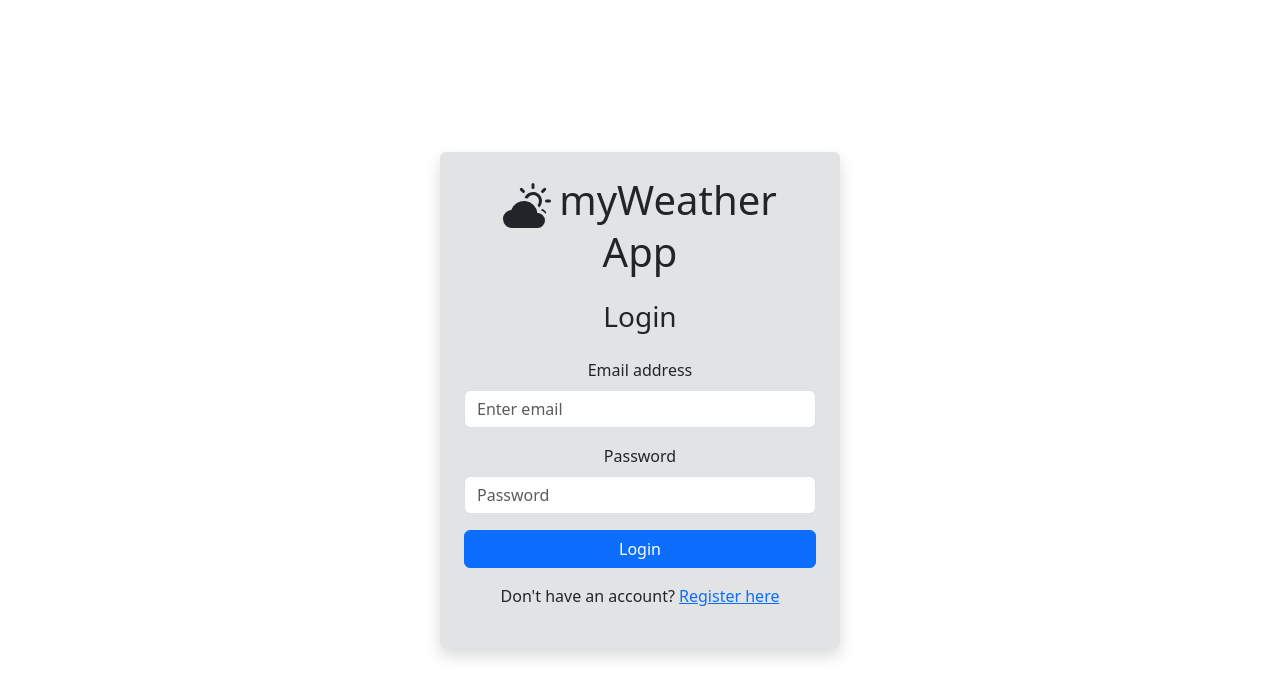
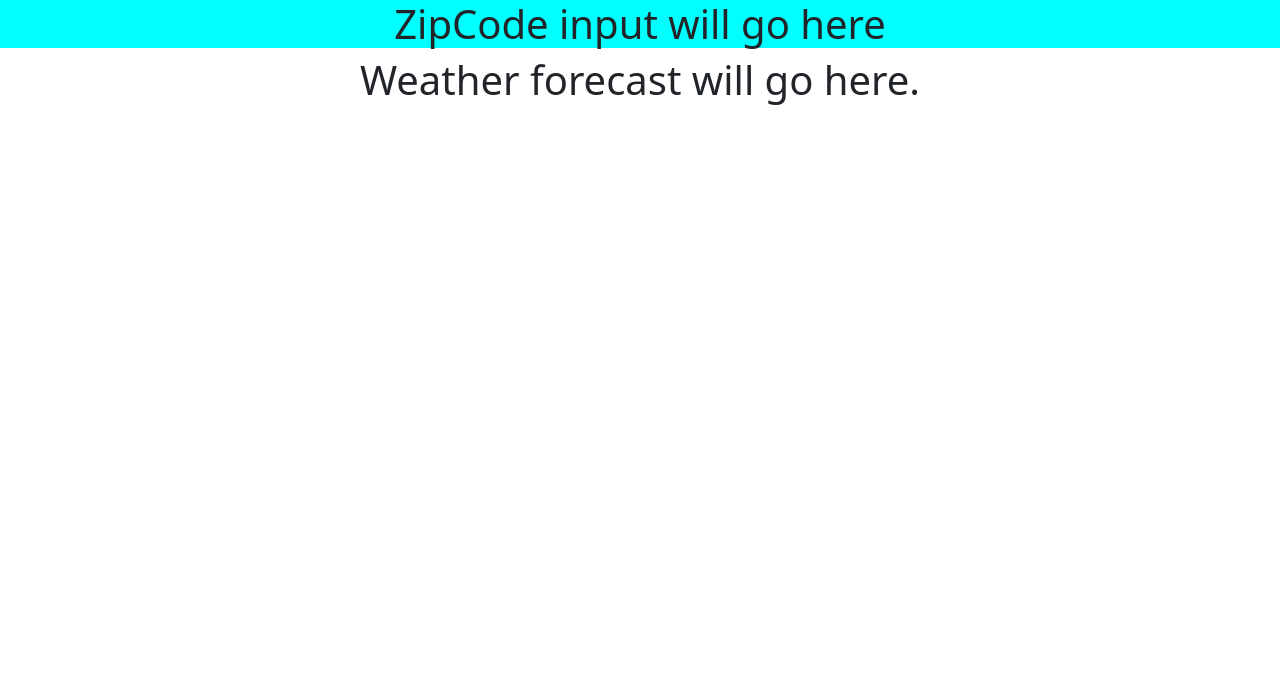
Before and after one commit to RachelBlack003/myWeatherApp-frontend, a React (Create React App) app: page /weather in a window 1280 px wide. Before the commit this address led to /. Shown: the top 698 px of the page. Built offline with nearby package versions, Linux system fonts and the light colour scheme.

Commit message:
Added stylesheets

```diff
--- a/src/App.js
+++ b/src/App.js
@@ -16,7 +16,9 @@ function App() {
         <Routes>
           <Route path="/" element={<Login />} />
           <Route path="/register" element={<Register />} />
-          <Route path="/weather" element={<ProtectedRoute element={<Weather />} />}/>
+          {/* temporary easy path to the weather page */}
+          <Route path="/weather" element={<Weather />}/>
+          {/* <Route path="/weather" element={<ProtectedRoute element={<Weather />} />}/> */}
         </Routes>
       </Router>
     </div>
--- a/src/components/Login.js
+++ b/src/components/Login.js
@@ -3,6 +3,7 @@ import { Form, Button, Alert } from "react-bootstrap";
 import { Link, useNavigate } from "react-router-dom";
 import axios from "axios";
 import Header from "./Header.js";
+import styles from './LoginStyling.module.css'
 
 const Login = () => {
     const [email, setEmail] = useState("");
--- a/src/components/Weather.js
+++ b/src/components/Weather.js
@@ -1,13 +1,20 @@
 import React from 'react';
 import { useState } from 'react';
 import { Navigate, useNavigate } from 'react-router-dom';
+import styles from './WeatherStyling.module.css'
 
 function Weather() {
 
     //TODO: Implement fetching weather from /api/weather endpoint
     return (
+
     <div>
-        <h1>Weather forecast will go here.</h1>
+        <div className={styles.zipbox}>
+            <h1>ZipCode input will go here</h1>
+        </div>
+        <div>
+            <h1>Weather forecast will go here.</h1>
+        </div>
     </div>
   )
 }
--- /dev/null
+++ b/src/components/WeatherStyling.module.css
@@ -0,0 +1,4 @@
+.zipbox {
+    font-size: 3em;
+    background-color: aqua;
+}
```
Also changed, not shown: src/components/LoginStyling.module.css (added).
